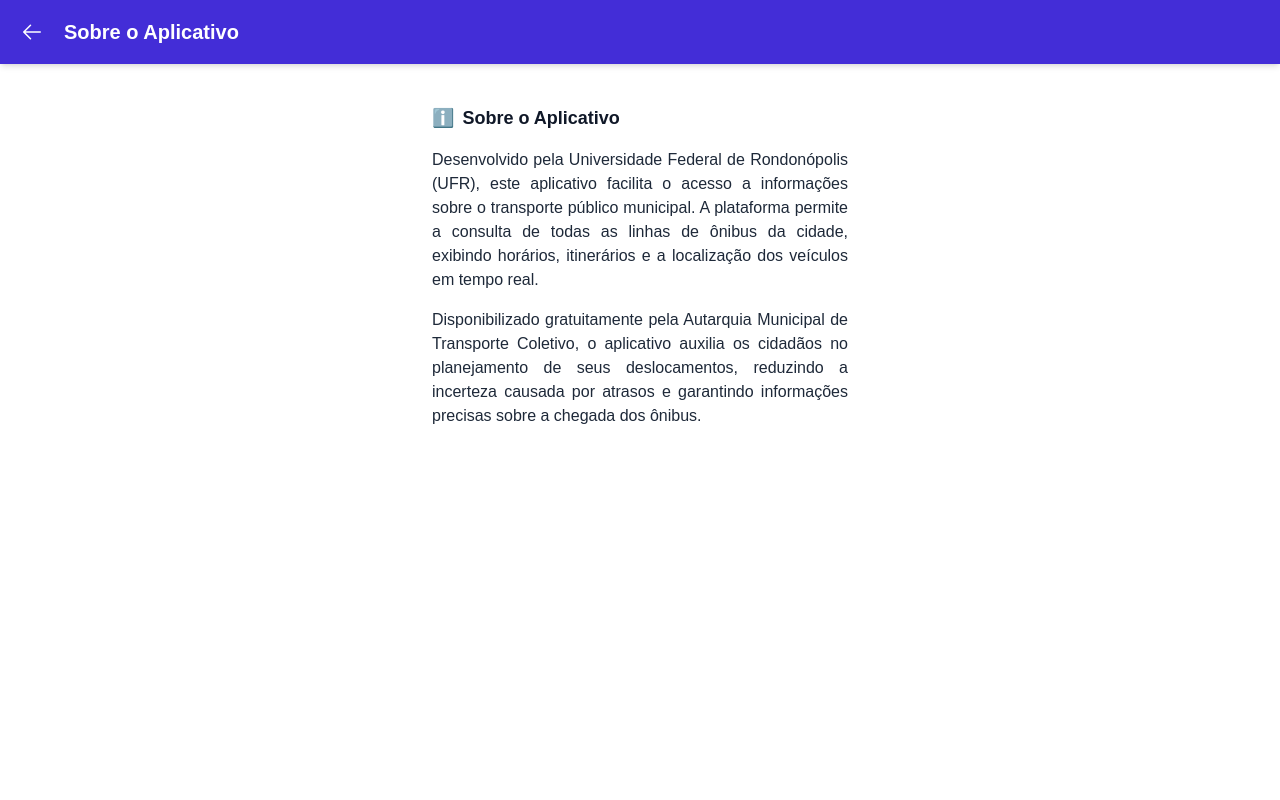
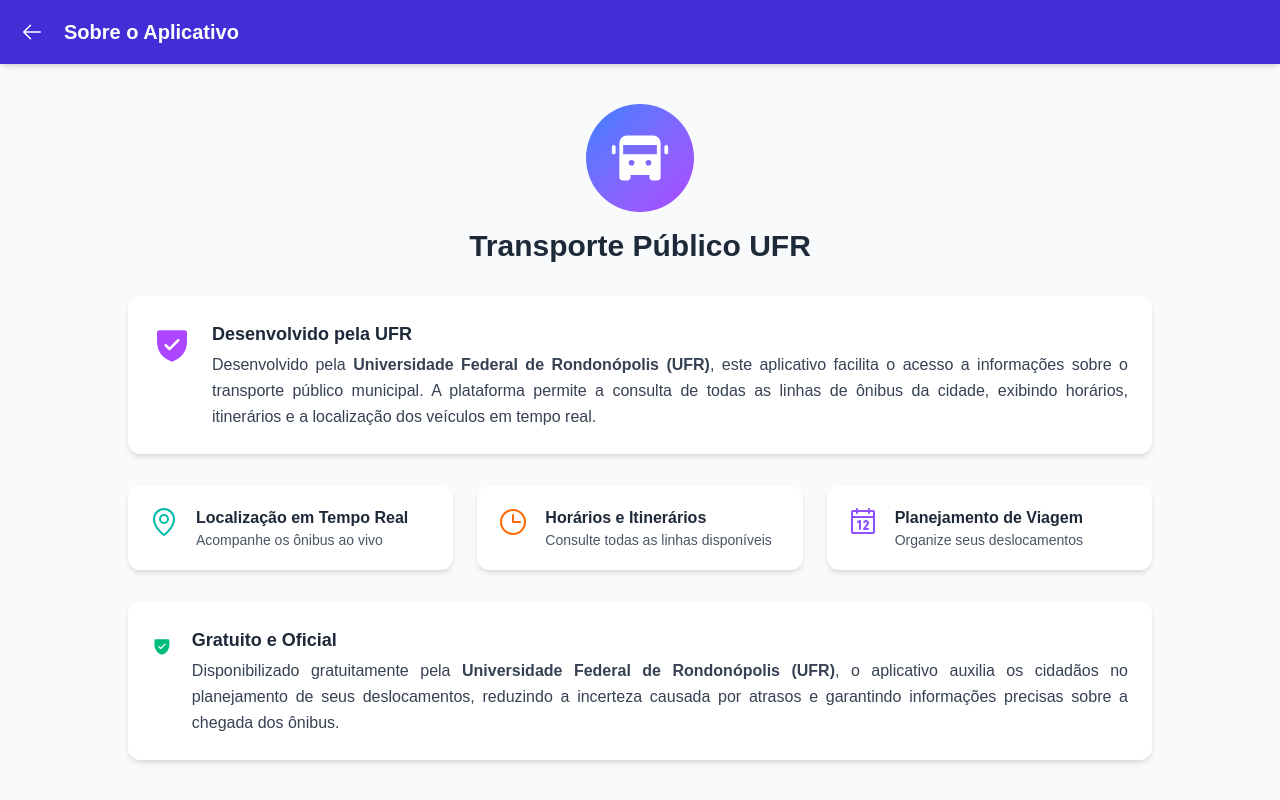
Before and after one commit to IDaniloSousa/roobus, a Next.js app: page /sobre-o-aplicativo in a window 1280 px wide. Shown: the top 800 px of the page. Built offline with nearby package versions, Linux system fonts and the light colour scheme.

Commit message:
sobre o aplicativo atualizado

```diff
--- a/src/app/sobre-o-aplicativo/page.tsx
+++ b/src/app/sobre-o-aplicativo/page.tsx
@@ -7,31 +7,94 @@
   ThumbsUp,
   ThumbsDown,
   PaperPlaneTilt,
+  Info,
+  ShieldCheck,
+  Calendar,
+  Clock,
+  MapPin,
+  Bus,
+  Heart,
 } from '@phosphor-icons/react';
 import Header from '@/components/Header'; // Importando nosso Header reutilizável
 
 export default function Sobre() {
   return (
+    <>
+      <Header title="Sobre o Aplicativo" showBackButton />
+      <main className="bg-gray-50 min-h-screen px-8 py-10 flex justify-center">
+        <div className="w-full max-w-5xl flex flex-col items-center gap-8">
 
-        <><Header title="Sobre o Aplicativo" showBackButton={true} />
-    <main className="min-h-screen bg-white p-6 flex items-start justify-center">
-      <div className="max-w-md w-full bg-white p-4 rounded-lg">
-        <h1 className="text-lg font-semibold text-gray-900 mb-4 flex items-center gap-2">
-          <span>ℹ️</span>
-          Sobre o Aplicativo
-        </h1>
-        <p className="text-gray-800 text-justify mb-4">
-          Desenvolvido pela Universidade Federal de Rondonópolis (UFR), este aplicativo facilita o acesso
-          a informações sobre o transporte público municipal. A plataforma permite a consulta de todas as
-          linhas de ônibus da cidade, exibindo horários, itinerários e a localização dos veículos em tempo real.
-        </p>
-        <p className="text-gray-800 text-justify">
-          Disponibilizado gratuitamente pela Autarquia Municipal de Transporte Coletivo, o aplicativo auxilia os
-          cidadãos no planejamento de seus deslocamentos, reduzindo a incerteza causada por atrasos e garantindo
-          informações precisas sobre a chegada dos ônibus.
-        </p>
-      </div>
-    </main></>
+          {/* Ícone + Título Central */}
+          <div className="flex flex-col items-center">
+            <div className="bg-gradient-to-br from-blue-500 to-purple-500 p-6 rounded-full mb-4">
+              <Bus size={60} color="white" weight="fill" />
+            </div>
+            <h1 className="text-3xl font-bold text-gray-800">Transporte Público UFR</h1>
+          </div>
 
+          {/* Bloco Informativo 1 */}
+          <div className="bg-white rounded-xl p-6 w-full shadow-md flex gap-5">
+            <div className="mt-1">
+              <ShieldCheck size={40} className="text-purple-500" weight="fill" />
+            </div>
+            <div>
+              <h2 className="font-semibold text-lg text-gray-800 mb-1">Desenvolvido pela UFR</h2>
+              <p className="text-gray-700 text-justify leading-relaxed">
+                Desenvolvido pela <strong>Universidade Federal de Rondonópolis (UFR)</strong>, este aplicativo facilita o acesso
+                a informações sobre o transporte público municipal. A plataforma permite a consulta de todas as linhas de
+                ônibus da cidade, exibindo horários, itinerários e a localização dos veículos em tempo real.
+              </p>
+            </div>
+          </div>
+
+          {/* Funcionalidades */}
+          <div className="grid grid-cols-1 md:grid-cols-3 gap-6 w-full">
+            <div className="bg-white rounded-xl p-5 shadow-md flex gap-4">
+              <MapPin size={32} className="text-teal-500" />
+              <div>
+                <p className="font-semibold text-gray-800">Localização em Tempo Real</p>
+                <p className="text-sm text-gray-600">Acompanhe os ônibus ao vivo</p>
+              </div>
+            </div>
+
+            <div className="bg-white rounded-xl p-5 shadow-md flex gap-4">
+              <Clock size={32} className="text-orange-500" />
+              <div>
+                <p className="font-semibold text-gray-800">Horários e Itinerários</p>
+                <p className="text-sm text-gray-600">Consulte todas as linhas disponíveis</p>
+              </div>
+            </div>
+
+            <div className="bg-white rounded-xl p-5 shadow-md flex gap-4">
+              <Calendar size={32} className="text-violet-500" />
+              <div>
+                <p className="font-semibold text-gray-800">Planejamento de Viagem</p>
+                <p className="text-sm text-gray-600">Organize seus deslocamentos</p>
+              </div>
+            </div>
+          </div>
+
+          {/* Bloco Informativo 2 */}
+          <div className="bg-white rounded-xl p-6 w-full shadow-md flex gap-5">
+            <ShieldCheck size={40} className="text-emerald-500" weight="fill" />
+            <div>
+              <h2 className="font-semibold text-lg text-gray-800 mb-1">Gratuito e Oficial</h2>
+              <p className="text-gray-700 text-justify leading-relaxed">
+                Disponibilizado gratuitamente pela <strong>Universidade Federal de Rondonópolis (UFR)</strong>,
+                o aplicativo auxilia os cidadãos no planejamento de seus deslocamentos, reduzindo a incerteza causada
+                por atrasos e garantindo informações precisas sobre a chegada dos ônibus.
+              </p>
+            </div>
+          </div>
+
+          {/* Banner Final */}
+          <div className="bg-gradient-to-r from-teal-400 to-indigo-500 rounded-xl p-6 w-full text-center text-white shadow-md mt-4">
+            <Heart size={32} weight="fill" className="mx-auto mb-2" />
+            <p className="font-bold text-xl">Transporte Público Inteligente</p>
+            <p className="text-sm mt-1">Conectando você ao futuro da mobilidade urbana em Rondonópolis</p>
+          </div>
+        </div>
+      </main>
+    </>
   );
 }
```
